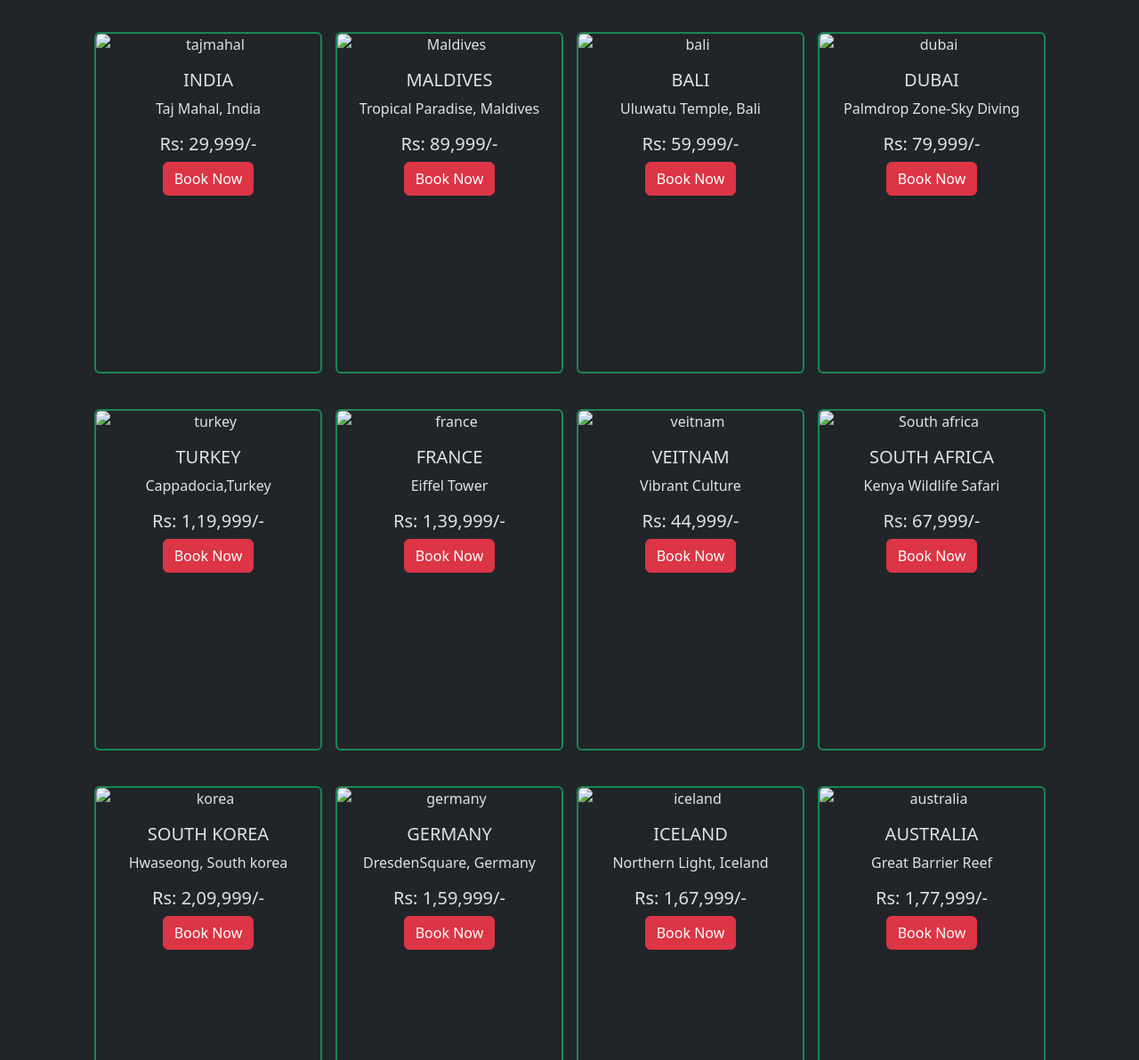
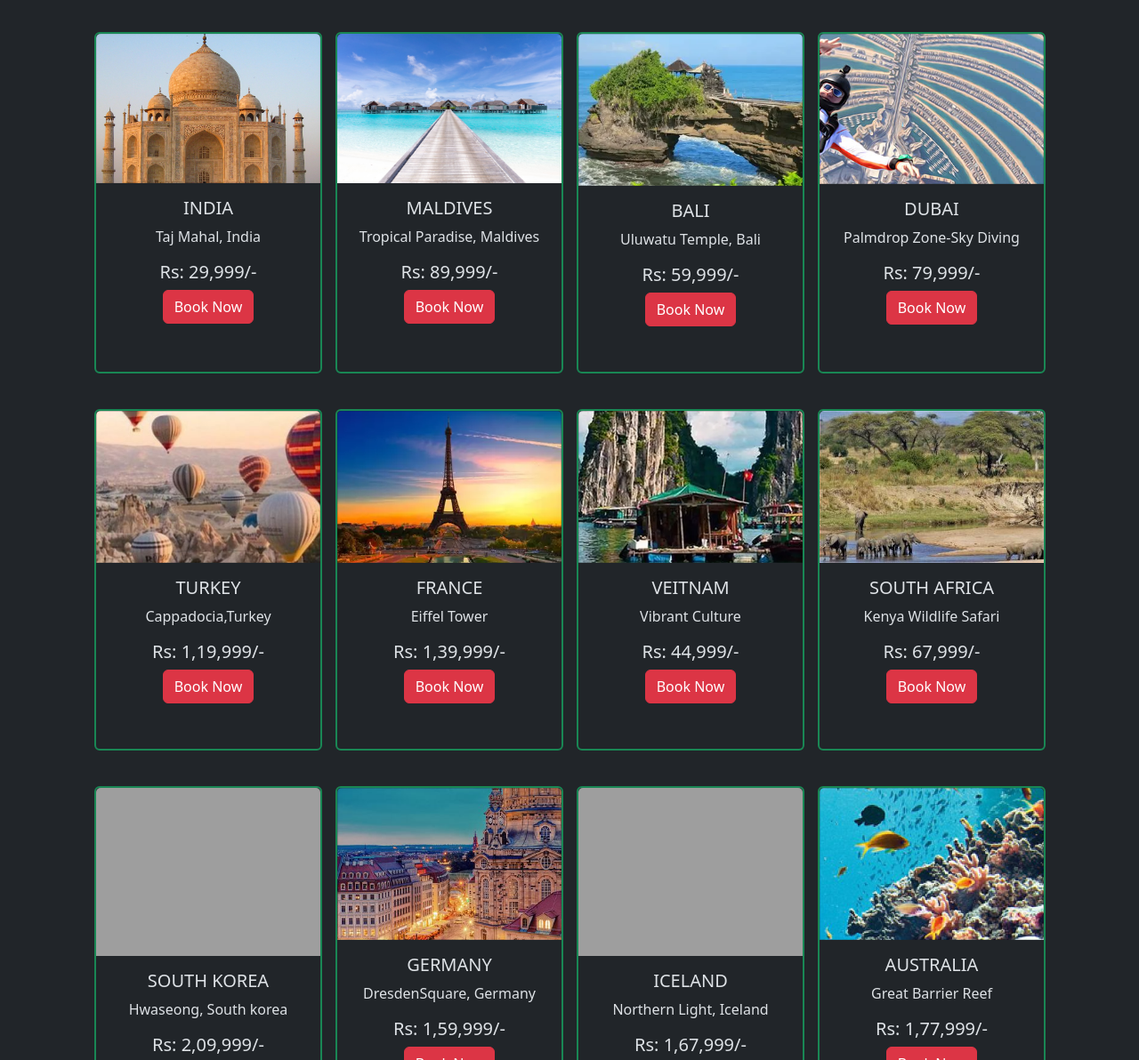
Before and after one commit to shilpa260/soultrials-2025, a plain HTML site: page index.html in a window 1280 px wide. Shown: the part 662-1854 px from the top of the page at 89% size. Drawn offline with nearby package versions, Linux system fonts and the light colour scheme; the site is published under a folder, as on GitHub Pages, so addresses that start at the root find nothing.

Commit message:
src changed

```diff
--- a/index.html
+++ b/index.html
@@ -73,7 +73,7 @@
 
         <div class="carousel-inner">
             <div class="carousel-item active">
-                <img src="/images/Great-Wall-of-China.jpg" style="object-fit:cover; height:500px ;"
+                <img src="./images/Great-Wall-of-China.jpg" style="object-fit:cover; height:500px ;"
                     class=" slide d-block w-100 img-fluid" alt="Great wall of china">
                 <div class="carousel-caption  text-light">
                     <h1>Great Wall Of China</h1>
@@ -86,7 +86,7 @@
                 </div>
             </div>
             <div class="carousel-item">
-                <img src="/images/fijiguide1.jpg" style="object-fit:cover; height:500px ;"
+                <img src="./images/fijiguide1.jpg" style="object-fit:cover; height:500px ;"
                     class=" slide d-block w-100 img-fluid">
                 <div class="carousel-caption  text-light">
                     <h1>Fiji Island</h1>
@@ -99,7 +99,7 @@
                 </div>
             </div>
             <div class="carousel-item">
-                <img src="/images/hawaii national park.jpg" style="object-fit:cover; height:500px ;"
+                <img src="./images/hawaii national park.jpg" style="object-fit:cover; height:500px ;"
                     class=" slide d-block w-100 img-fluid" alt="hawai island">
                 <div class="carousel-caption text-light">
                     <h1>Hawai'i Volacnoes National Park </h1>
@@ -111,7 +111,7 @@
                 </div>
             </div>
             <div class="carousel-item">
-                <img src="/images/Elephants-in-Ruaha-National-Park.png" style="object-fit:cover; height:500px ;"
+                <img src="./images/Elephants-in-Ruaha-National-Park.png" style="object-fit:cover; height:500px ;"
                     class=" slide d-block w-100 img-fluid" alt="south africa Np">
                 <div class="carousel-caption text-light">
                     <h1>Nyerere National Park </h1>
@@ -122,7 +122,7 @@
                 </div>
             </div>
             <div class="carousel-item">
-                <img src="/images/Japan (1).jpg" style="object-fit:cover; height:500px ;"
+                <img src="./images/Japan (1).jpg" style="object-fit:cover; height:500px ;"
                     class=" slide d-block w-100 img-fluid" alt="japan">
                 <div class="carousel-caption text-light">
                     <h1>Japan</h1>
@@ -157,7 +157,7 @@
         <div class="row g-3 m-3 py-2 justify-content-center ">
             <div class="col-sm-12 col-md-6  col-lg-4  col-xl-3 mb-4 justify-content-center">
                 <div class="card text-center border-2 border-success" style="width: 16rem;height: 24rem;">
-                    <img src="/images/Taj Mahal.png" class="card-img-top" alt="tajmahal">
+                    <img src="./images/Taj Mahal.png" class="card-img-top" alt="tajmahal">
                     <div class="card-body">
                         <h5 class="card-title">INDIA</h5>
                         <p class="card-text">Taj Mahal, India</p>
@@ -168,7 +168,7 @@
             </div>
             <div class="col-sm-12 col-md-6  col-lg-4 col-xl-3  mb-4  justify-content-center">
                 <div class="card text-center border-2 border-success" style="width: 16rem;height: 24rem;">
-                    <img src="/images/Niyama_Private_Islands_Maldives.png" class="card-img-top" alt="Maldives">
+                    <img src="./images/Niyama_Private_Islands_Maldives.png" class="card-img-top" alt="Maldives">
                     <div class="card-body">
                         <h5 class="card-title">MALDIVES</h5>
                         <p class="card-text">Tropical Paradise, Maldives</p>
@@ -179,7 +179,7 @@
             </div>
             <div class="col-sm-12 col-md-6  col-lg-4 col-xl-3 mb-4 justify-content-center ">
                 <div class="card text-center border-2 border-success" style="width: 16rem;height: 24rem;">
-                    <img src="/images/Bali.png" class="card-img-top" alt="bali">
+                    <img src="./images/Bali.png" class="card-img-top" alt="bali">
                     <div class="card-body">
                         <h5 class="card-title">BALI</h5>
                         <p class="card-text">Uluwatu Temple, Bali</p>
@@ -190,7 +190,7 @@
             </div>
             <div class="col-sm-12 col-md-6  col-lg-4 col-xl-3 mb-4 justify-content-center">
                 <div class="card text-center border-2 border-success" style="width: 16rem; height: 24rem;">
-                    <img src="/images/Reach-Skydive-Dubai.png" class="card-img-top" alt="dubai">
+                    <img src="./images/Reach-Skydive-Dubai.png" class="card-img-top" alt="dubai">
                     <div class="card-body">
                         <h5 class="card-title">DUBAI</h5>
                         <p class="card-text">Palmdrop Zone-Sky Diving</p>
@@ -202,7 +202,7 @@
 
             <div class="col-sm-12 col-md-6  col-lg-4 col-xl-3 mb-4 justify-content-center">
                 <div class="card text-center border-2 border-success" style="width: 16rem; height: 24rem;">
-                    <img src="/images/Turkey.png" class="card-img-top img-fluid" alt="turkey">
+                    <img src="./images/Turkey.png" class="card-img-top img-fluid" alt="turkey">
                     <div class="card-body">
                         <h5 class="card-title">TURKEY</h5>
                         <p class="card-text">Cappadocia,Turkey</p>
@@ -213,7 +213,7 @@
             </div>
             <div class="col-sm-12 col-md-6  col-lg-4 col-xl-3 mb-4 justify-content-center">
                 <div class="card text-center border-2 border-success" style="width: 16rem; height: 24rem;">
-                    <img src="/images/france.png" class="card-img-top img-fluid" alt="france">
+                    <img src="./images/france.png" class="card-img-top img-fluid" alt="france">
                     <div class="card-body">
                         <h5 class="card-title">FRANCE</h5>
                         <p class="card-text">Eiffel Tower</p>
@@ -224,7 +224,7 @@
             </div>
             <div class="col-sm-12 col-md-6  col-lg-4 col-xl-3 mb-4 justify-content-center">
                 <div class="card text-center border-2 border-success" style="width: 16rem; height: 24rem;">
-                    <img src="/images/veitnam.png" class="card-img-top img-fluid" alt="veitnam">
+                    <img src="./images/veitnam.png" class="card-img-top img-fluid" alt="veitnam">
                     <div class="card-body">
                         <h5 class="card-title">VEITNAM</h5>
                         <p class="card-text">Vibrant Culture</p>
@@ -233,9 +233,10 @@
                     </div>
                 </div>
             </div>
+            <!--nothing-->
             <div class="col-sm-12 col-md-6  col-lg-4 col-xl-3 mb-4 justify-content-center">
                 <div class="card text-center border-2 border-success" style="width: 16rem; height: 24rem;">
-                    <img src="/images/nyerere national park SA.jpg" class="card-img-top img-fluid" alt="South africa">
+                    <img src="./images/nyerere national park SA.jpg" class="card-img-top img-fluid" alt="South africa">
                     <div class="card-body">
                         <h5 class="card-title">SOUTH AFRICA</h5>
                         <p class="card-text">Kenya Wildlife Safari</p>
@@ -246,7 +247,7 @@
             </div>
             <div class="col-sm-12 col-md-6  col-lg-4 col-xl-3 mb-4 justify-content-center">
                 <div class="card text-center border-2 border-success" style="width: 16rem;height: 24rem;">
-                    <img src="/images/south korea.png" class="card-img-top img-fluid" alt="korea">
+                    <img src="./images/south korea.png" class="card-img-top img-fluid" alt="korea">
                     <div class="card-body">
                         <h5 class="card-title">SOUTH KOREA</h5>
                         <p class="card-text">Hwaseong, South korea</p>
@@ -257,7 +258,7 @@
             </div>
             <div class="col-sm-12 col-md-6  col-lg-4 col-xl-3 mb-4 justify-content-center ">
                 <div class="card text-center border-2 border-success" style="width: 16rem;height: 24rem;">
-                    <img src="/images/germany.png" class="card-img-top img-fluid" alt="germany">
+                    <img src="./images/germany.png" class="card-img-top img-fluid" alt="germany">
                     <div class="card-body">
                         <h5 class="card-title">GERMANY</h5>
                         <p class="card-text">DresdenSquare, Germany</p>
@@ -268,7 +269,7 @@
             </div>
             <div class="col-sm-12 col-md-6  col-lg-4 col-xl-3 mb-4 justify-content-center ">
                 <div class="card text-center border-2 border-success" style="width: 16rem;height: 24rem;">
-                    <img src="/images/iceland.png" class="card-img-top img-fluid" alt="iceland">
+                    <img src="./images/iceland.png" class="card-img-top img-fluid" alt="iceland">
                     <div class="card-body">
                         <h5 class="card-title">ICELAND</h5>
                         <p class="card-text">Northern Light, Iceland</p>
@@ -279,7 +280,7 @@
             </div>
             <div class="col-sm-12 col-md-6  col-lg-4 col-xl-3 mb-4 justify-content-center ">
                 <div class="card text-center border-2 border-success" style="width: 16rem;height: 24rem;">
-                    <img src="/images/australia.png" class="card-img-top img-fluid" alt="australia">
+                    <img src="./images/australia.png" class="card-img-top img-fluid" alt="australia">
                     <div class="card-body">
                         <h5 class="card-title">AUSTRALIA</h5>
                         <p class="card-text">Great Barrier Reef</p>
```
